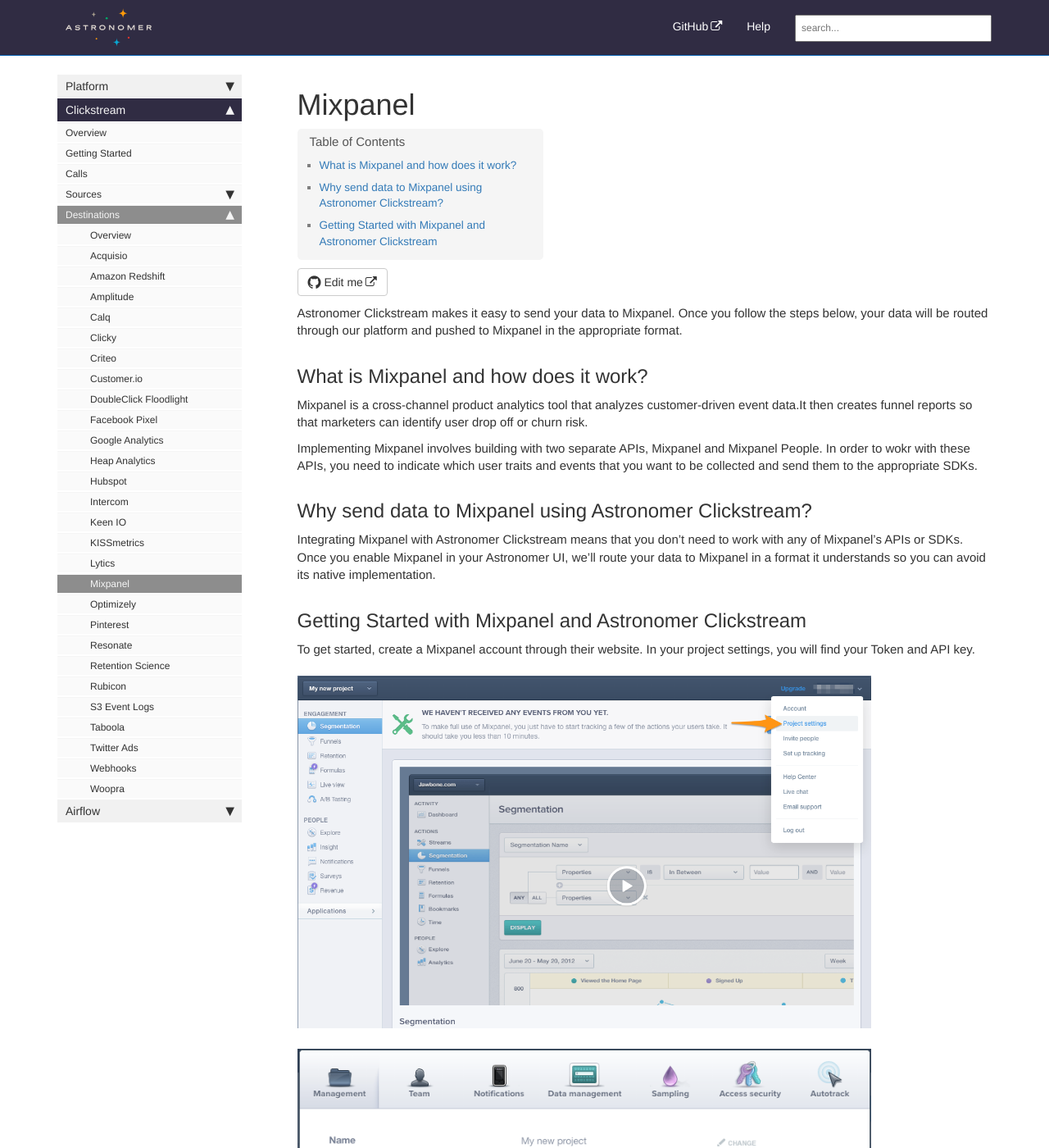
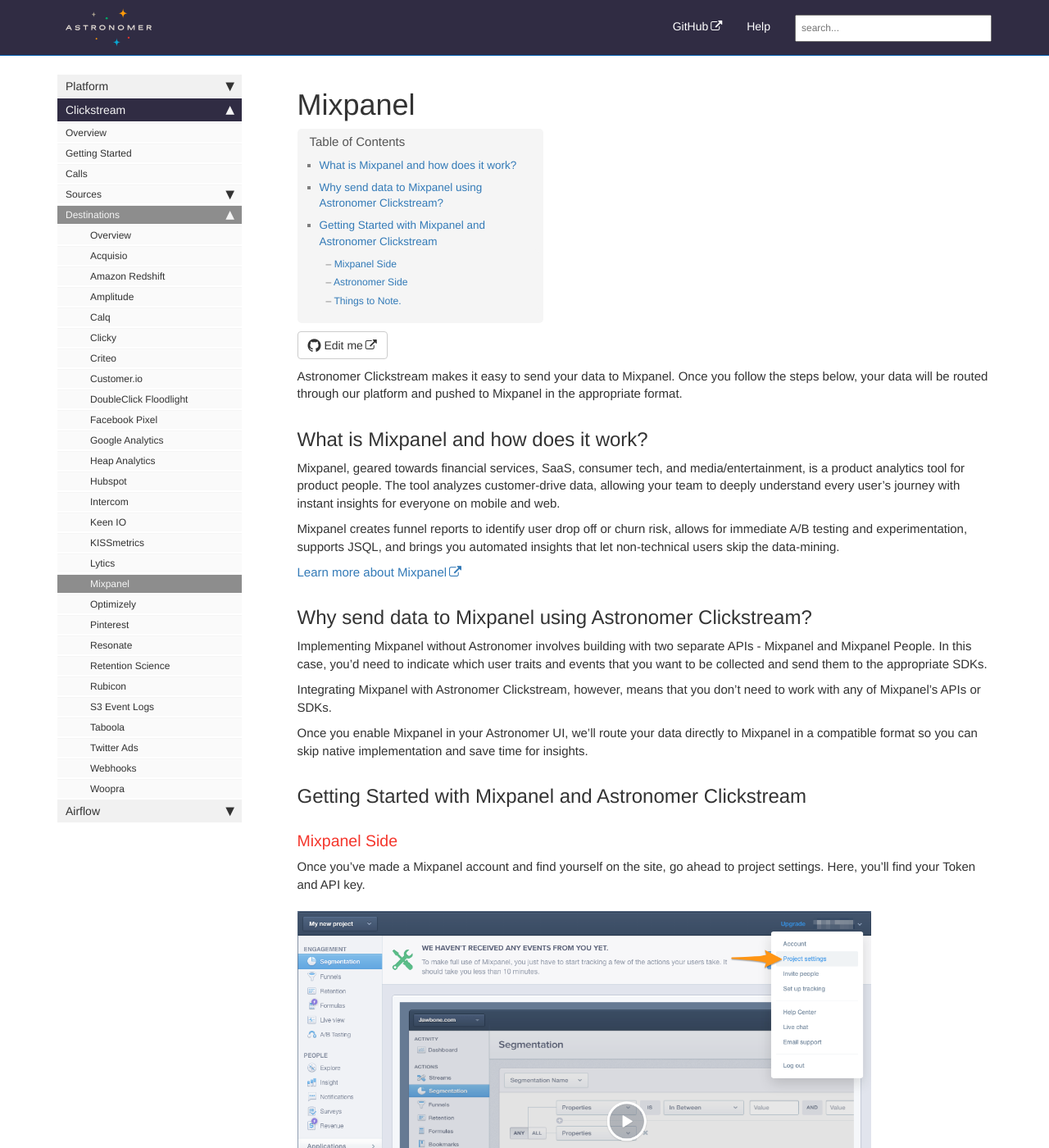
Before and after one commit to petedejoy/documentation, a Jekyll site: the page built from v2/clickstream/destinations/mixpanel.md, in a window 1280 px wide and 1400 px high. Shown: the whole window at 82% size. Built offline with Jekyll 4.4.1, drawn with Linux system fonts in a browser that asks for light colours; nearby versions of some CDN libraries; comment, search, counter and statistics services are not loaded; some of the changed text lies outside the part shown.

Commit message:
Mixpanel MVP Final #24

```diff
--- a/v2/clickstream/destinations/mixpanel.md
+++ b/v2/clickstream/destinations/mixpanel.md
@@ -7,34 +7,51 @@ Astronomer Clickstream makes it easy to send your data to Mixpanel. Once you fol
 
 ## What is Mixpanel and how does it work?
 
-Mixpanel is a cross-channel product analytics tool that analyzes customer-driven event data.It then creates funnel reports so that marketers can identify user drop off or churn risk.
+Mixpanel, geared towards financial services, SaaS, consumer tech, and media/entertainment, is a product analytics tool for product people. The tool analyzes customer-drive data, allowing your team to deeply understand every user's journey with instant insights for everyone on mobile and web.
 
-Implementing Mixpanel involves building with two separate APIs, Mixpanel and Mixpanel People. In order to wokr with these APIs, you need to indicate which user traits and events that you want to be collected and send them to the appropriate SDKs.
+Mixpanel creates funnel reports to identify user drop off or churn risk, allows for immediate A/B testing and experimentation, supports JSQL, and brings you automated insights that let non-technical users skip the data-mining.
+
+[Learn more about Mixpanel](https://mixpanel.com/)
 
 ## Why send data to Mixpanel using Astronomer Clickstream?
 
-Integrating Mixpanel with Astronomer Clickstream means that you don't need to work with any of Mixpanel's APIs or SDKs. Once you enable Mixpanel in your Astronomer UI, we'll route your data to Mixpanel in a format it understands so you can avoid its native implementation.
+Implementing Mixpanel without Astronomer involves building with two separate APIs - Mixpanel and Mixpanel People. In this case, you'd need to indicate which user traits and events that you want to be collected and send them to the appropriate SDKs.
+
+Integrating Mixpanel with Astronomer Clickstream, however, means that you don't need to work with any of Mixpanel's APIs or SDKs.
+
+Once you enable Mixpanel in your Astronomer UI, we'll route your data directly to Mixpanel in a compatible format so you can skip native implementation and save time for insights.
 
 ## Getting Started with Mixpanel and Astronomer Clickstream
 
-To get started, create a Mixpanel account through their website. In your project settings, you will find your Token and API key.
+### Mixpanel Side
+
+Once you've made a Mixpanel account and find yourself on the site, go ahead to project settings. Here, you'll find your Token and API key.
 
 ![mixpanel1](../../../images/mixpanel1.png)
+
+You'll need to copy these two fields into the Astronomer App configuration for Mixpanel.
 
 ![mixpanel2](../../../images/mixpanel2.png)
 
 
-You'll need to copy these two fields into the Astronomer App configuration for Mixpanel.
+### Astronomer Side
 
-Add your Token and API key into the Mixpanel destination on your Astronomer dashboard and give your pipeline a unique name. Once you click 'Create Destination,' your pipeline will be activated.
+NOw, head over to your Astronomer dashboard and insert both your Token and API key into the Mixpanel destination.
 
-Your data should start flowing almost immediately. Click on 'View Your Data' in the Mixpanel UI to start exploring!
+Give your pipeline a unique name, and click `Create Destination` to officially activate it.
 
+With that, you're set! Your data should start flowing almost immediately.
 
-On top of our standard calls, you're able to do a few extra things with our Mixpanel integration:
-* Enable Mixpanel People: This makes it so that all of your analytics.identify() calls will get sent to Mixpanel's People.
-    * You can then list the events you want to see in People in the "Events to Increment in People" text field
-* Track additional pages, including
+Click on `View Your Data` back in the Mixpanel UI to start exploring!
+
+### Things to Note.
+
+On top of our standard calls, you're free to do a few extra things with our Mixpanel integration:
+
+- *Enable Mixpanel People*: This will enable all of your analytics.identify() calls to get sent to Mixpanel's People.
+    * You can then list the events you want to see in People in the `Events to Increment in People` text field
+
+- *Track additional pages*, including
     * Named Pages
     * Categorized Pages
     * All Pages
```
